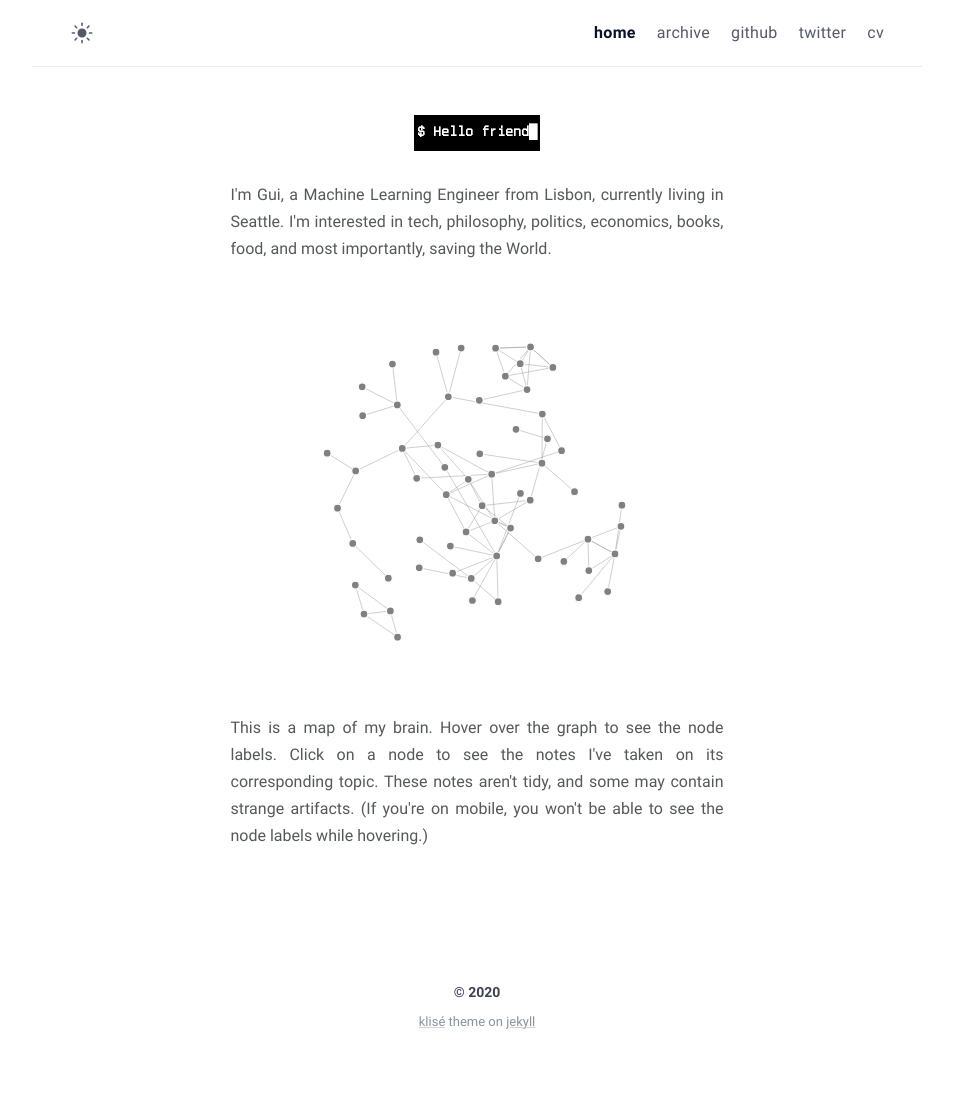
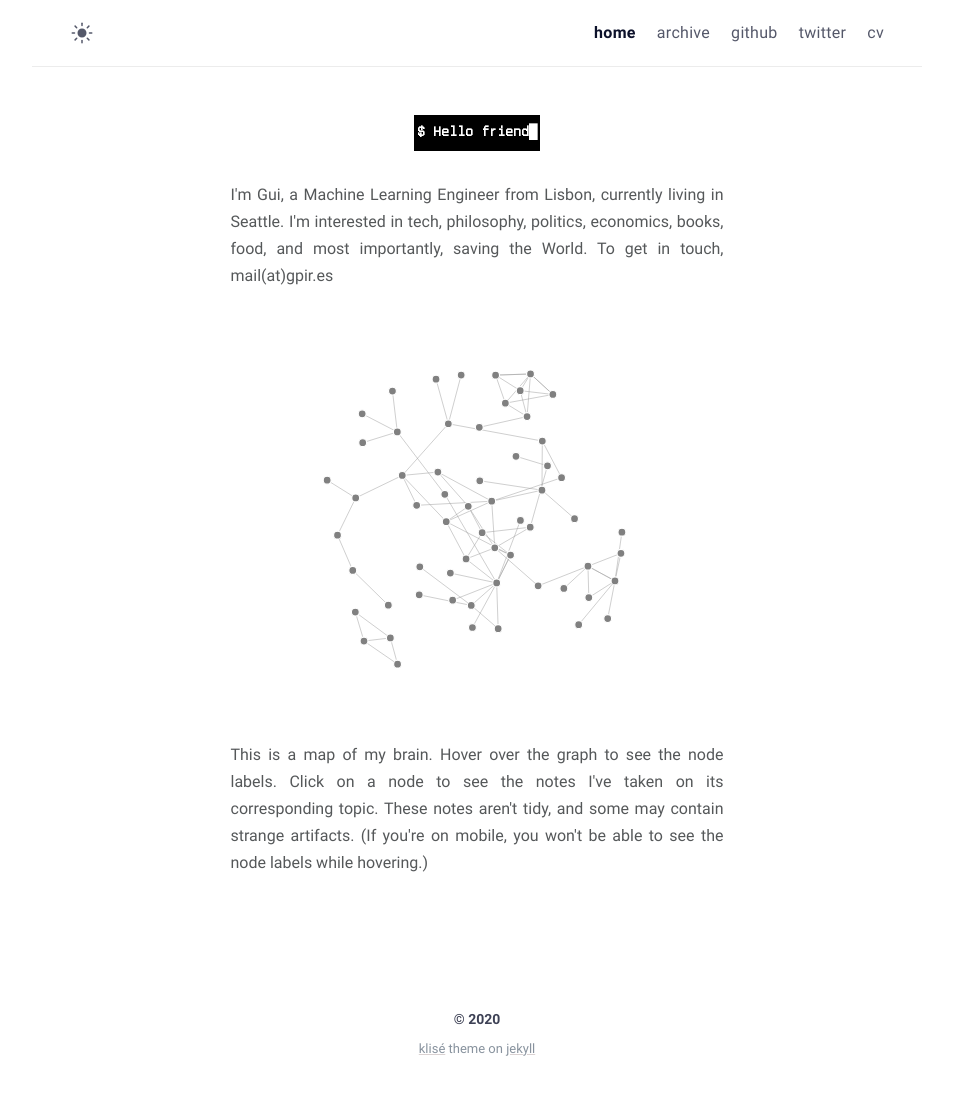
Before and after one commit to colobas/colobas.github.io, a Jekyll site: the page built from index.md, in a window 1280 px wide. Shown: the whole page, without its empty margins (163-1116 px from the left). Built offline with Jekyll 4.4.1, drawn with Linux system fonts in a browser that asks for light colours; before the commit the page ends 1066 px from its top, so only the background shows below that.

Commit message:
add email

```diff
--- a/_config.yml
+++ b/_config.yml
@@ -11,7 +11,7 @@ author:
   name: Gui Pires
   bio:
     I'm Gui, a Machine Learning Engineer from Lisbon, currently living in Seattle. I'm interested in tech, philosophy,
-    politics, economics, books, food, and most importantly, saving the World.
+    politics, economics, books, food, and most importantly, saving the World. To get in touch, mail(at)gpir.es
   github: colobas
   twitter: colobas_
   email: mail@gpir.es
```
